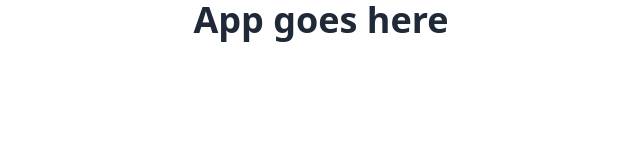
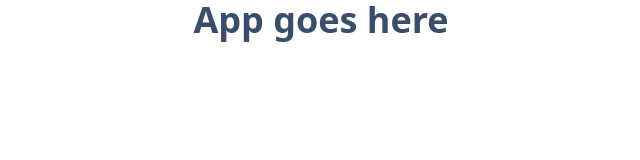
Before and after one commit to Hcmwebs/workit-landing-page, a React (Vite) app: page / in a window 1280 px wide. Shown: the top 160 px of the page, without its empty margins (319-959 px from the left). Built offline with nearby package versions, Linux system fonts and the light colour scheme.

Commit message:
added the theme

```diff
--- a/tailwind.config.js
+++ b/tailwind.config.js
@@ -5,4 +5,7 @@ export default {
 		extend: {},
 	},
 	plugins: [require('@tailwindcss/typography'), require('daisyui')],
+	daisyui: {
+		themes: ['winter', 'night'],
+	},
 };
```
